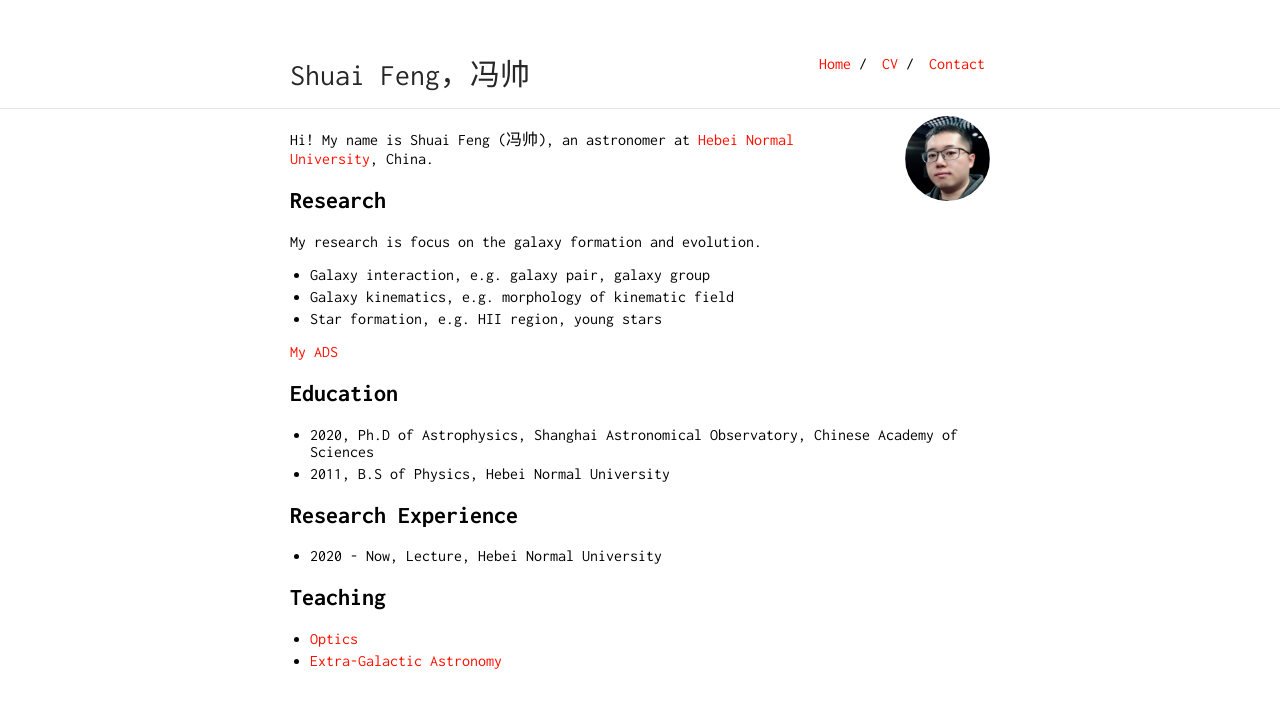
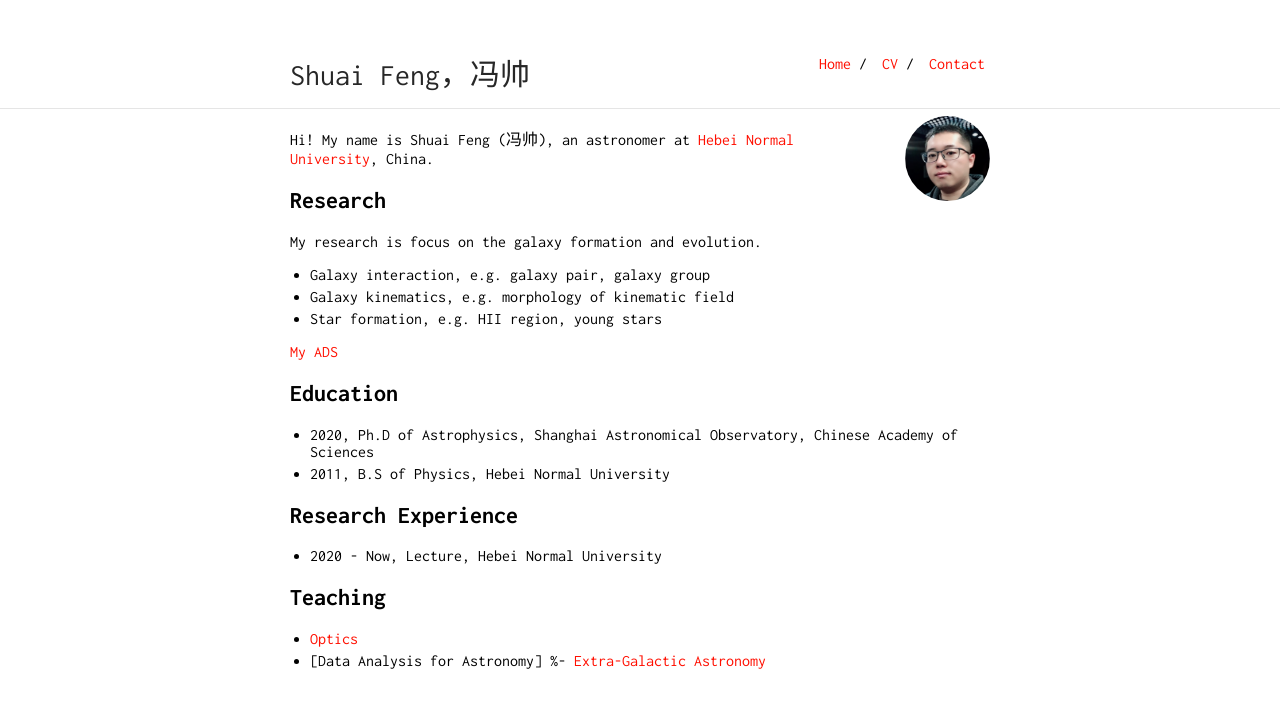
Before and after one commit to fengshuai0210/fengshuai0210.github.io, a Jekyll site: the page built from index.md, in a window 1280 px wide. Shown: the top 708 px of the page. Built offline with Jekyll 4.4.1, drawn with Linux system fonts in a browser that asks for light colours.

Commit message:
Update index.md

```diff
--- a/index.md
+++ b/index.md
@@ -26,4 +26,5 @@ My research is focus on the galaxy formation and evolution.
 
 ## Teaching
 - [Optics]()
-- [Extra-Galactic Astronomy]()
+- [Data Analysis for Astronomy]
+%- [Extra-Galactic Astronomy]()
```
